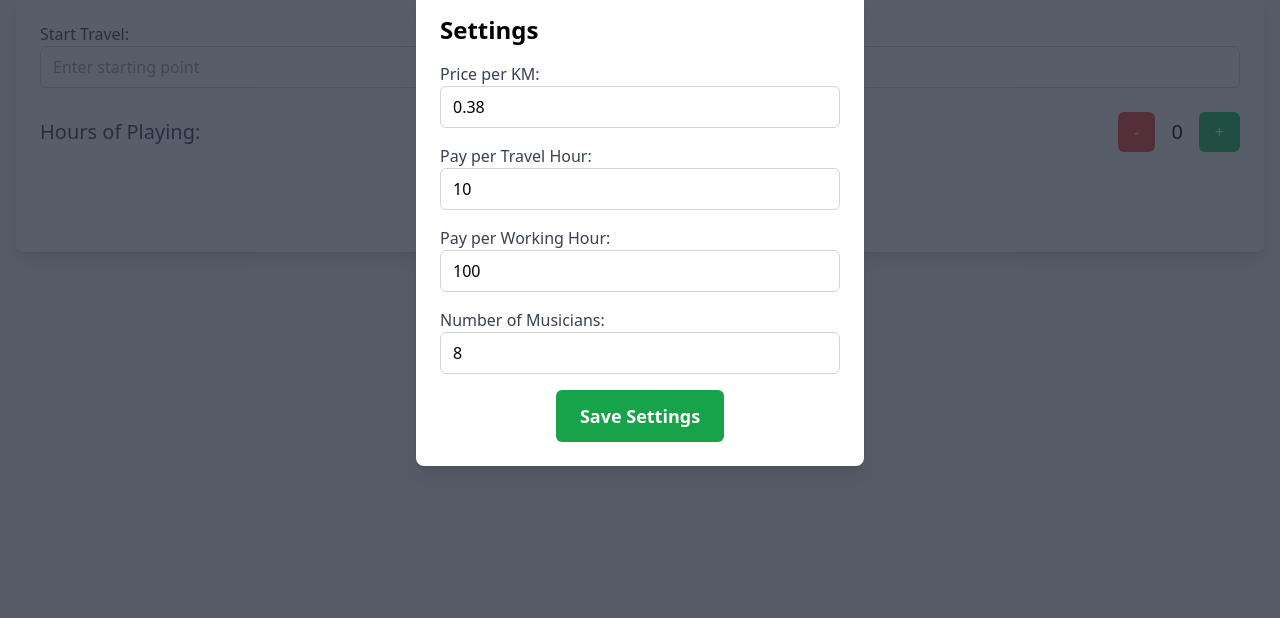
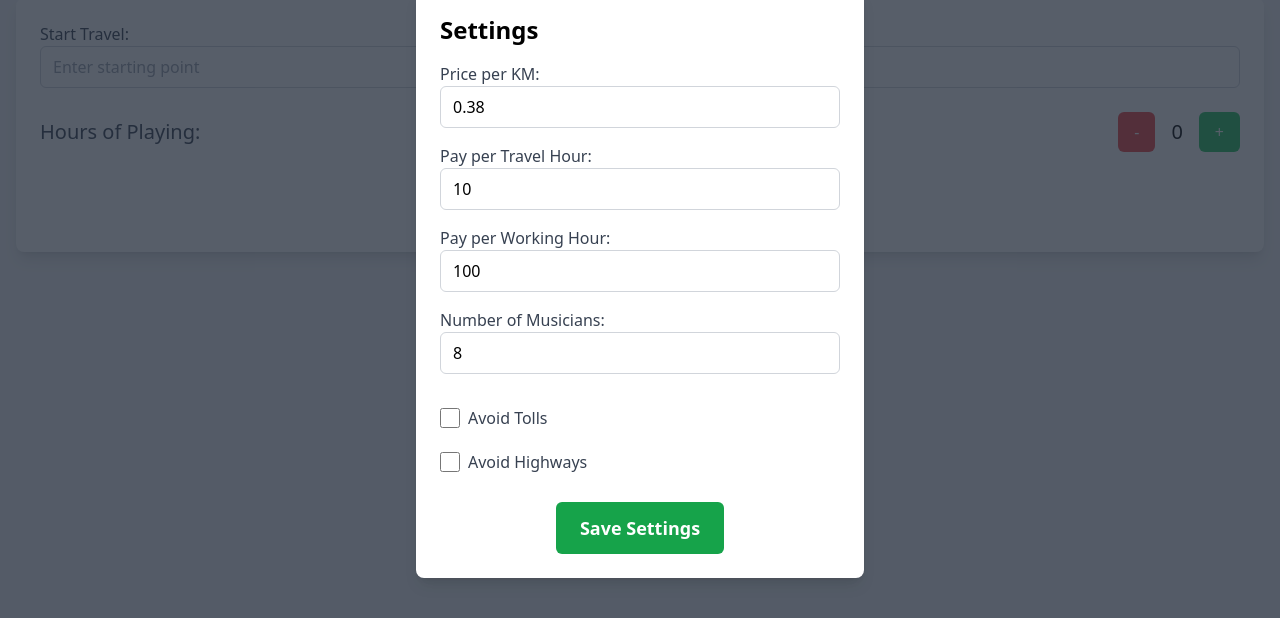
Before and after one commit to coimbrass/PriceCalculator, a plain HTML site: page index.html in a window 1280 px wide. Both pictures are taken after a click on the button "Open Settings". Shown: the part 90-708 px from the top of the page. Drawn offline with nearby package versions, Linux system fonts and the light colour scheme.

Commit message:
Update index.html

```diff
--- a/index.html
+++ b/index.html
@@ -71,7 +71,21 @@
           <label class="block text-gray-700">Number of Musicians:</label>
           <input id="num-musicians" type="text" class="w-full px-3 py-2 border border-gray-300 rounded-md mb-4" value="8">
 
-          <div class="text-center">
+          <!-- Checkboxes for avoiding tolls and highways -->
+          <div class="mt-4">
+            <label class="inline-flex items-center">
+              <input type="checkbox" id="avoid-tolls" class="form-checkbox h-5 w-5 text-blue-600">
+              <span class="ml-2 text-gray-700">Avoid Tolls</span>
+            </label>
+          </div>
+          <div class="mt-4">
+            <label class="inline-flex items-center">
+              <input type="checkbox" id="avoid-highways" class="form-checkbox h-5 w-5 text-blue-600">
+              <span class="ml-2 text-gray-700">Avoid Highways</span>
+            </label>
+          </div>
+
+          <div class="text-center mt-6">
             <button type="submit" class="px-6 py-3 bg-green-600 text-white text-lg font-bold rounded-md">Save Settings</button>
           </div>
         </form>
```
